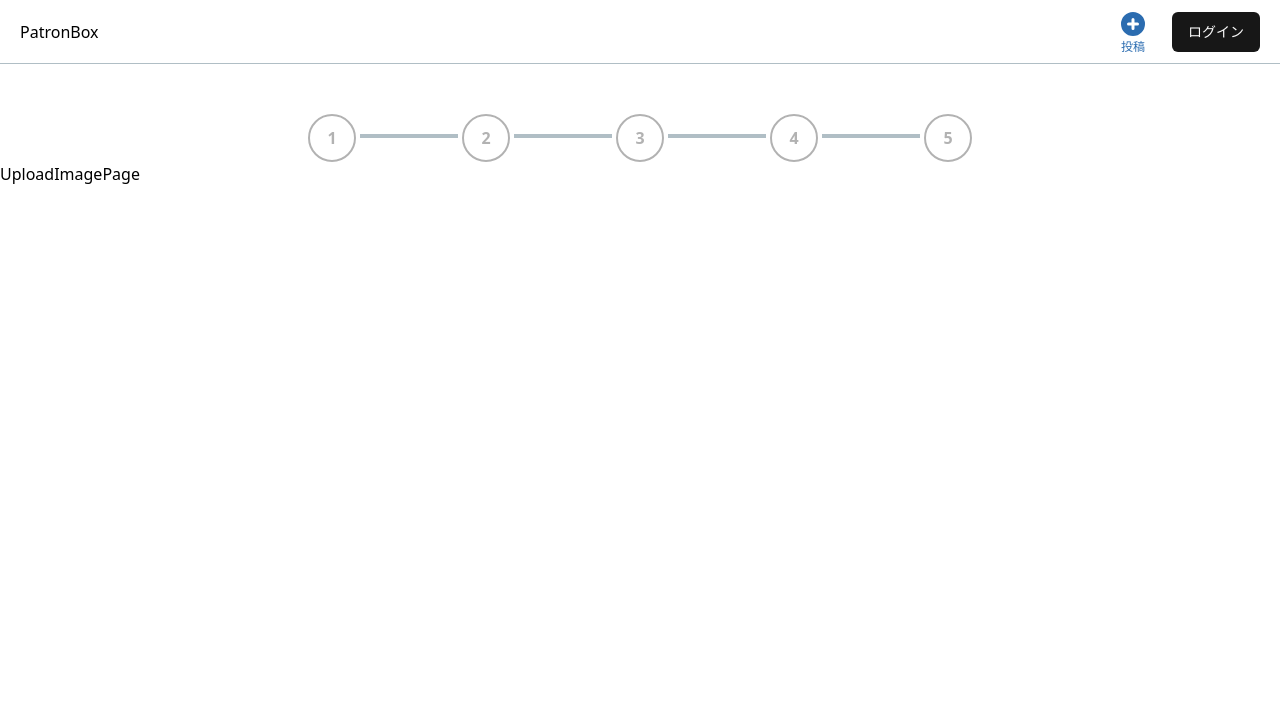
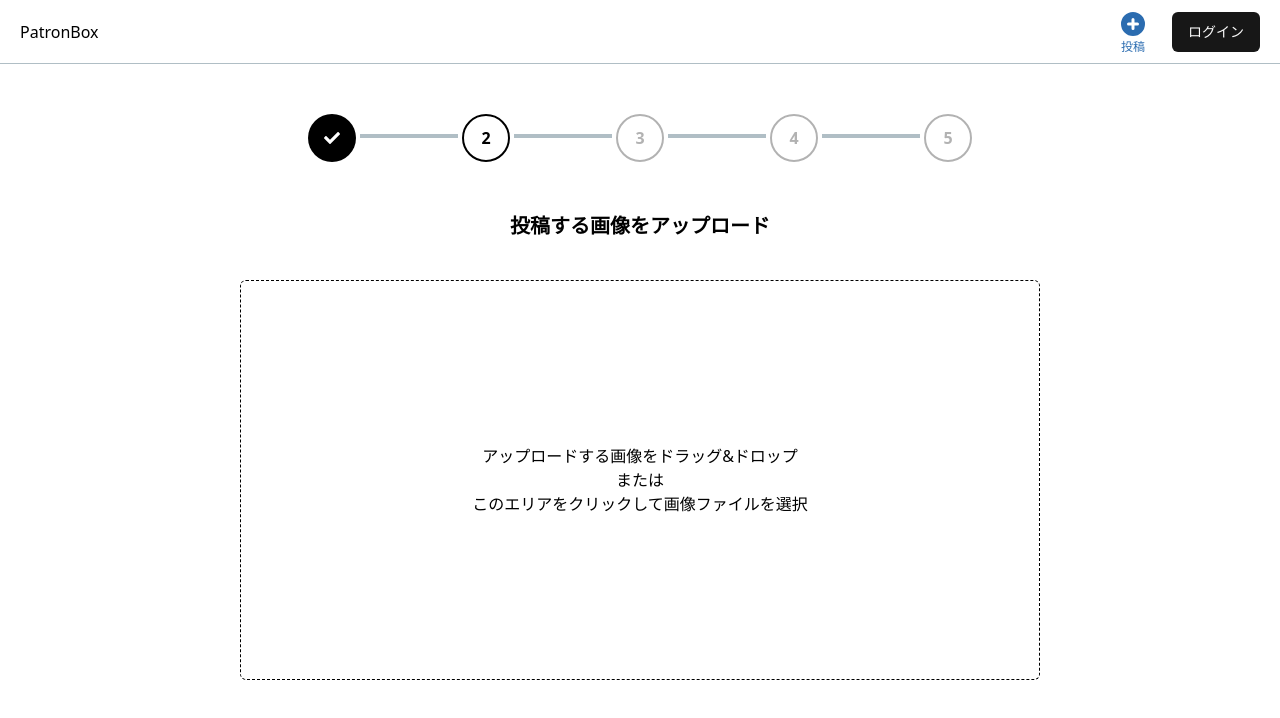
Before and after one commit to AyumuKawahara/patron-box, a Next.js app: page /ja/upload-image in a window 1280 px wide. Shown: the top 718 px of the page. Built offline with nearby package versions, Linux system fonts and the light colour scheme.

Commit message:
Add file upload functionality with Dropzone and update upload content pages

```diff
--- a/package.json
+++ b/package.json
@@ -25,6 +25,7 @@
     "next": "15.1.6",
     "react": "^19.0.0",
     "react-dom": "^19.0.0",
+    "react-dropzone": "^14.3.5",
     "react-icons": "^5.4.0",
     "tailwind-merge": "^2.6.0",
     "tailwindcss-animate": "^1.0.7"
--- a/src/app/[language]/(upload-content)/complete/page.tsx
+++ b/src/app/[language]/(upload-content)/complete/page.tsx
@@ -1,3 +1,7 @@
 export default function CompletePage() {
-  return <div>Complete</div>
+  return (
+    <div className="flex flex-col items-center gap-y-10 pt-[50px]">
+      <h1 className="text-xl font-bold">完了！</h1>
+    </div>
+  )
 }
--- a/src/app/[language]/(upload-content)/pricing/page.tsx
+++ b/src/app/[language]/(upload-content)/pricing/page.tsx
@@ -1,3 +1,7 @@
 export default function PricingPage() {
-  return <div>PricingPage</div>
+  return (
+    <div className="flex flex-col items-center gap-y-10 pt-[50px]">
+      <h1 className="text-xl font-bold">価格を設定する</h1>
+    </div>
+  )
 }
--- a/src/app/[language]/(upload-content)/set-metadata/page.tsx
+++ b/src/app/[language]/(upload-content)/set-metadata/page.tsx
@@ -1,3 +1,7 @@
 export default function SetMetadataPage() {
-  return <div>SetMetadataPage</div>
+  return (
+    <div className="flex flex-col items-center gap-y-10 pt-[50px]">
+      <h1 className="text-xl font-bold">投稿する画像をアップロード</h1>
+    </div>
+  )
 }
--- a/src/app/[language]/(upload-content)/upload-image/page.tsx
+++ b/src/app/[language]/(upload-content)/upload-image/page.tsx
@@ -1,3 +1,10 @@
+import { DropzoneFile } from '@/components/dropzone-file'
+
 export default function UploadImagePage() {
-  return <div>UploadImagePage</div>
+  return (
+    <div className="flex flex-col items-center gap-y-10 pt-[50px]">
+      <h1 className="text-xl font-bold">投稿する画像をアップロード</h1>
+      <DropzoneFile mediaType="image" />
+    </div>
+  )
 }
--- a/src/app/[language]/(upload-content)/upload-video/page.tsx
+++ b/src/app/[language]/(upload-content)/upload-video/page.tsx
@@ -1,3 +1,10 @@
-export default function UploadContentPage() {
-  return <div>hello</div>
+import { DropzoneFile } from '@/components/dropzone-file'
+
+export default function UploadVideoPage() {
+  return (
+    <div className="flex flex-col items-center gap-y-10 pt-[50px]">
+      <h1 className="text-xl font-bold">投稿する動画をアップロード</h1>
+      <DropzoneFile mediaType="video" />
+    </div>
+  )
 }
--- /dev/null
+++ b/src/components/dropzone-file.tsx
@@ -0,0 +1,46 @@
+'use client'
+
+import { useCallback } from 'react'
+import { useDropzone } from 'react-dropzone'
+import { twMerge } from 'tailwind-merge'
+
+type Props = {
+  mediaType: 'image' | 'video'
+  className?: string
+}
+
+export const DropzoneFile = ({ mediaType, className }: Props) => {
+  const onDrop = useCallback((acceptedFiles: File[]) => {
+    // Do something with the files
+    console.log('acceptedFiles:', acceptedFiles)
+  }, [])
+  const { getRootProps, getInputProps, isDragActive } = useDropzone({ onDrop })
+
+  return (
+    <div
+      {...getRootProps()}
+      className={twMerge(
+        'border-[1.5px] border-dashed border-black flex flex-col items-center justify-center max-w-[800px] h-[50vh] w-full cursor-pointer rounded-md',
+        isDragActive && 'bg-black/10',
+        className,
+      )}
+    >
+      <input {...getInputProps()} />
+      {isDragActive ? (
+        <p>ファイルをドロップしてください...</p>
+      ) : (
+        <div className="flex flex-col items-center">
+          <p>
+            アップロードする{mediaType === 'image' ? '画像' : '動画'}
+            をドラッグ&ドロップ
+          </p>
+          <p>または</p>
+          <p>
+            このエリアをクリックして{mediaType === 'image' ? '画像' : '動画'}
+            ファイルを選択
+          </p>
+        </div>
+      )}
+    </div>
+  )
+}
--- a/src/components/header/index.tsx
+++ b/src/components/header/index.tsx
@@ -8,7 +8,7 @@ export const Header = () => {
       <Link href="/ja">PatronBox</Link>
       <div className="flex items-center gap-x-6">
         <Link
-          href="/ja/upload-content"
+          href="/ja/select-media"
           className="flex flex-col items-center text-vividBlue"
         >
           <HiPlusCircle size={30} />
--- a/src/components/stepper-post-content.tsx
+++ b/src/components/stepper-post-content.tsx
@@ -5,17 +5,19 @@ import { FaCheck } from 'react-icons/fa'
 import { twMerge } from 'tailwind-merge'
 
 const STEPS = [
-  'select-media',
-  'upload-content',
-  'set-metadata',
-  'pricing',
-  'complete',
+  ['select-media'],
+  ['upload-image', 'upload-video', 'write-article'],
+  ['set-metadata'],
+  ['pricing'],
+  ['complete'],
 ]
 
 export const StepperPostContent = () => {
   const pathname = usePathname()
   const pathnameWithoutLanguage = pathname.split('/')[2]
-  const currentStepIndex = STEPS.indexOf(pathnameWithoutLanguage)
+  const currentStepIndex = STEPS.findIndex((step) =>
+    step.includes(pathnameWithoutLanguage),
+  )
 
   return (
     <div className="flex gap-x-1 justify-center">
```
Also changed, not shown: 1 other file (tests, documents, lock files or other folders).
